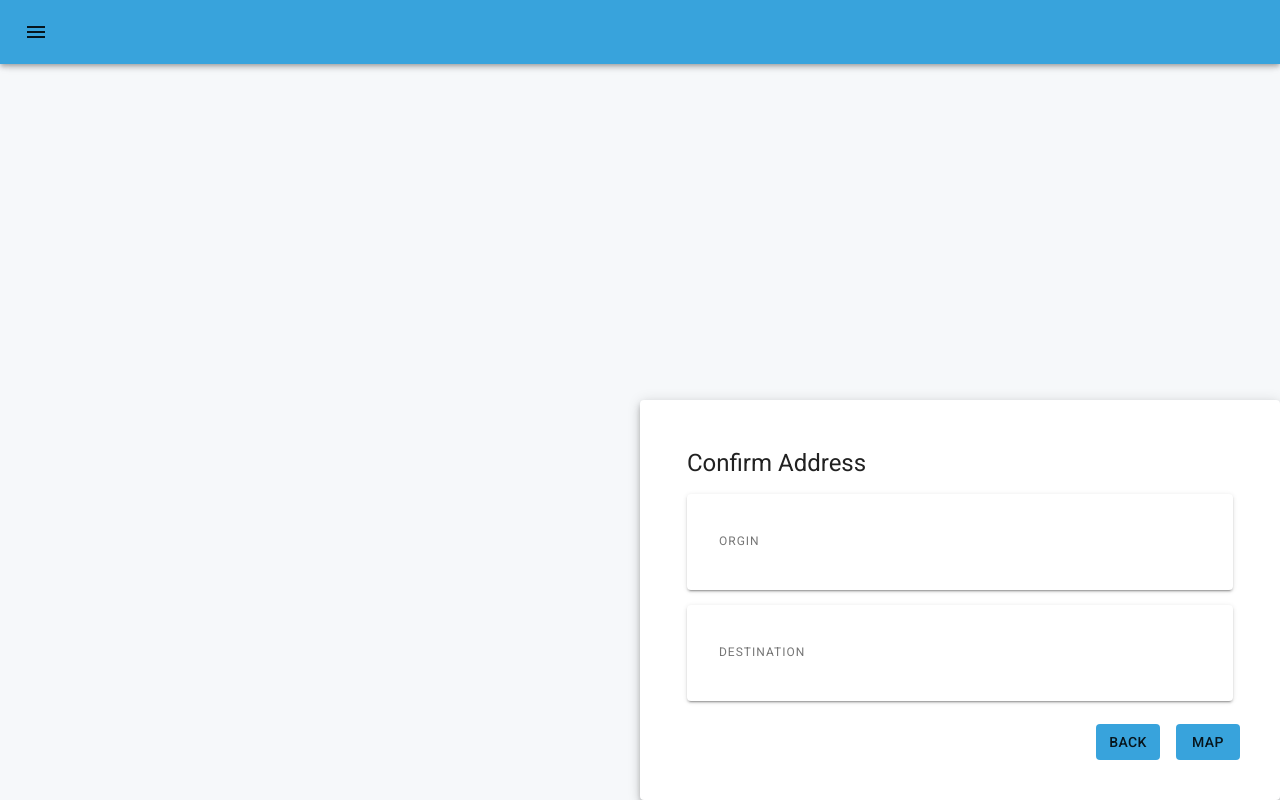
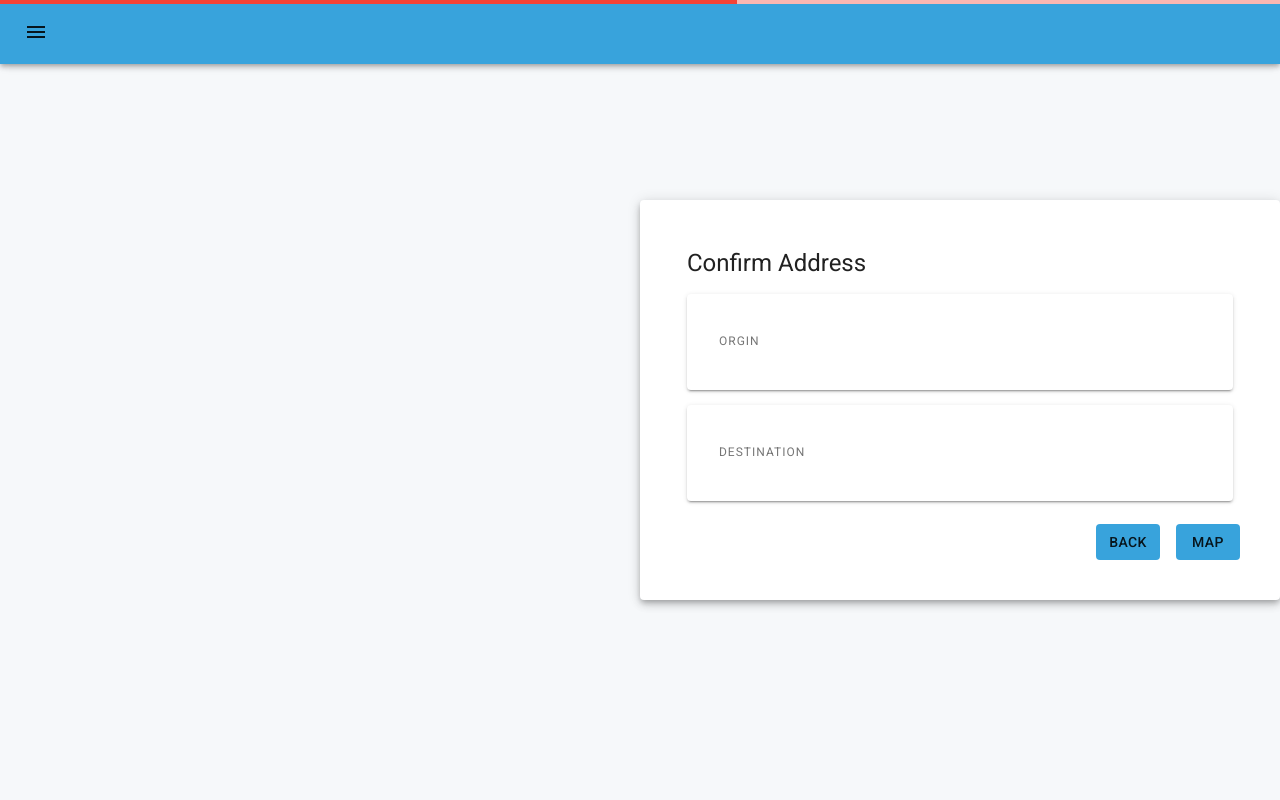
Before and after one commit to jameskip/take-home, a React (Create React App) app: page /confirm in a window 1280 px wide. Built offline with nearby package versions, Linux system fonts and the light colour scheme; no server answers.

Commit message:
Add loading indicators to components

```diff
--- a/src/components/AddressSearch.jsx
+++ b/src/components/AddressSearch.jsx
@@ -16,7 +16,7 @@ const useStyles = makeStyles(theme => ({
   root: {
     padding: theme.spacing(3, 2),
     position: 'absolute',
-    top: '50%'
+    top: '25%'
   },
   container: {
     height: '100%',
--- a/src/components/ConfirmAddress.jsx
+++ b/src/components/ConfirmAddress.jsx
@@ -9,6 +9,7 @@ import Paper from '@material-ui/core/Paper' // eslint-disable-line no-unused-var
 import Button from '@material-ui/core/Button' // eslint-disable-line no-unused-vars
 import Modal from '@material-ui/core/Modal' // eslint-disable-line no-unused-vars
 
+import LinearQuery from './LinearQuery'
 import MapModal from './MapModal' // eslint-disable-line no-unused-vars
 
 const useStyles = makeStyles(theme => ({
@@ -21,7 +22,7 @@ const useStyles = makeStyles(theme => ({
   paper: {
     position: 'absolute',
     width: '50%',
-    top: '50%',
+    top: '25%',
     marginRight: '-50%',
     backgroundColor: theme.palette.background.paper,
     boxShadow: theme.shadows[5],
@@ -44,6 +45,10 @@ const useStyles = makeStyles(theme => ({
     float: 'right',
     margin: theme.spacing(1),
     backgroundColor: theme.palette.primary.main
+  },
+  progress: {
+    position: 'relative',
+    top: 0
   }
 }))
 
@@ -57,6 +62,8 @@ const ConfirmAddress = (props) => {
 
   return (
     <div className={classes.container}>
+
+      {!validOrigin && <LinearQuery className={classes.progress} />}
       <Paper className={classes.paper}>
         <Typography className={classes.header} variant="h5" gutterBottom>
           Confirm Address
@@ -84,12 +91,14 @@ const ConfirmAddress = (props) => {
           </Paper>
         </span>
 
-        <Button component={Link} to={'/map'} className={classes.button}>
+        <div>
+          <Button component={Link} to={'/map'} className={classes.button}>
           Map
-        </Button>
-        <Button onClick={props.history.goBack} className={classes.button}>
+          </Button>
+          <Button onClick={props.history.goBack} className={classes.button}>
           Back
-        </Button>
+          </Button>
+        </div>
 
       </Paper>
     </div>
--- /dev/null
+++ b/src/components/LinearQuery.jsx
@@ -0,0 +1,19 @@
+import React from 'react'
+import { makeStyles } from '@material-ui/core/styles'
+import LinearProgress from '@material-ui/core/LinearProgress'
+
+const useStyles = makeStyles({
+  root: {
+    flexGrow: 1
+  }
+})
+
+export default function LinearQuery () {
+  const classes = useStyles()
+
+  return (
+    <div className={classes.root}>
+      <LinearProgress color="secondary" variant="query" />
+    </div>
+  )
+}
--- a/src/components/MapModal.jsx
+++ b/src/components/MapModal.jsx
@@ -8,6 +8,7 @@ import Button from '@material-ui/core/Button' // eslint-disable-line no-unused-v
 import Modal from '@material-ui/core/Modal' // eslint-disable-line no-unused-vars
 
 import { GOOGLE_MAPS_API_KEY } from '../.env.dev.js'
+import LinearQuery from './LinearQuery'
 
 const useStyles = makeStyles(theme => ({
   container: {
@@ -27,24 +28,33 @@ const useStyles = makeStyles(theme => ({
     padding: theme.spacing(4),
     outline: 'none'
   },
+  modal: {
+    width: 800,
+    height: 450,
+    frameBorder: 0,
+    border: 0
+  },
   button: {
     backgroundColor: theme.palette.primary.main
   }
 }))
 
-const renderModal = (location: string) => {
-  const url = `https://www.google.com/maps/embed/v1/directions?key=${GOOGLE_MAPS_API_KEY}${location}&avoid=tolls`
-  return <iframe width="600" height="450" frameBorder="0" title="Directions" style={{ 'border': '0' }} src={url} allowFullScreen />
-}
-
 const MapModal = props => {
   const classes = useStyles()
+  const [loaded, setLoaded] = React.useState(false)
+  const handleRender = () => setLoaded(true)
 
   const { validOrigin, validDestination } = props.state.validationReducer.validatedAddress
-  const url = `&origin=${validOrigin.geocoded_address.formatted_address}&destination=${validDestination.geocoded_address.formatted_address}`
+  const url = `&origin=${validOrigin && validOrigin.geocoded_address.formatted_address}&destination=${validDestination && validDestination.geocoded_address.formatted_address}`
+
+  const renderModal = (location: string) => {
+    const urlString = `https://www.google.com/maps/embed/v1/directions?key=${GOOGLE_MAPS_API_KEY}${location}&avoid=tolls`
+    return <iframe onLoad={handleRender} className={classes.modal} title="Directions" src={urlString} allowFullScreen />
+  }
 
   return (
     <div className={classes.container}>
+      {!loaded && <LinearQuery className={classes.progress} />}
       <Paper>
         <div className={classes.paper}>'
           {renderModal(url)}
```
